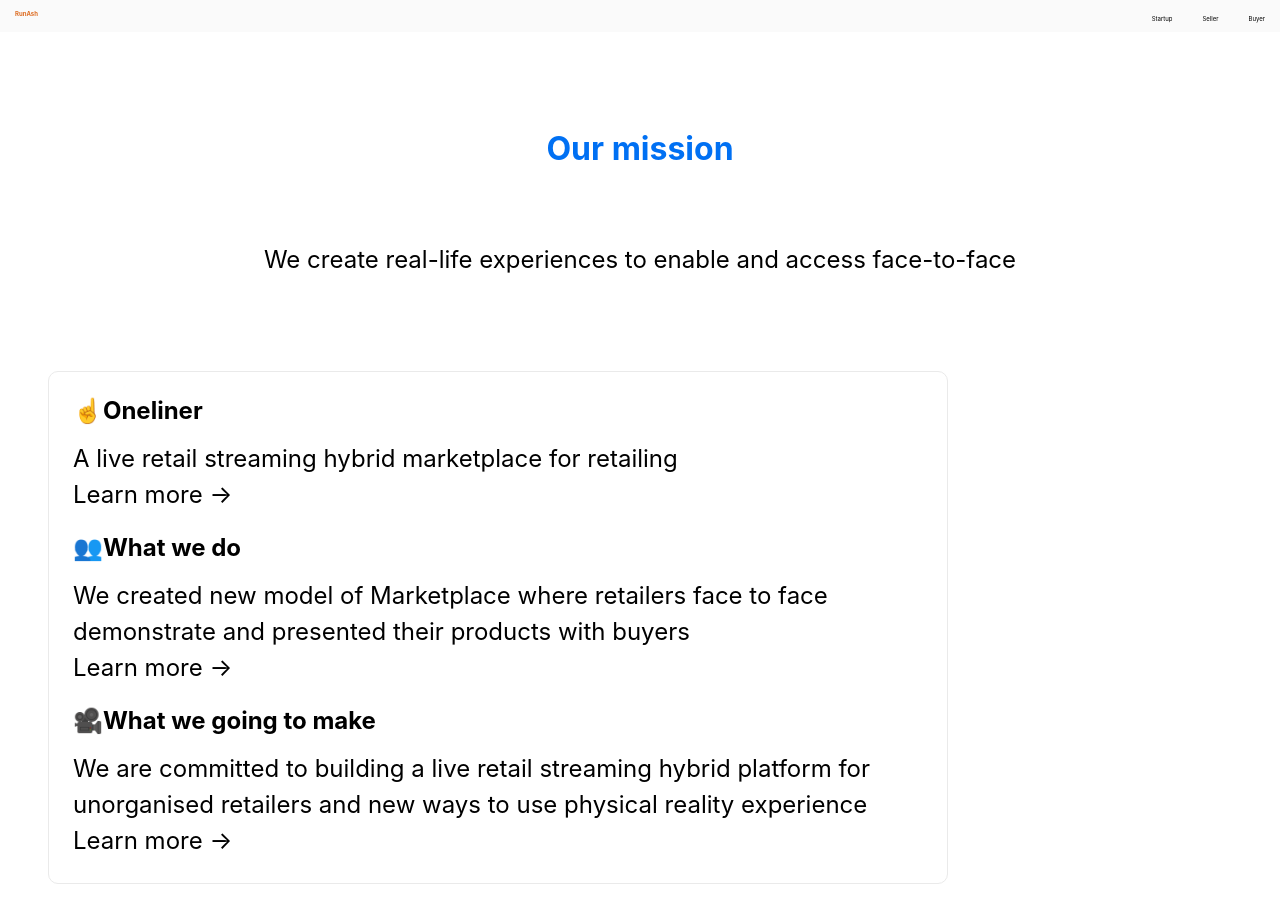
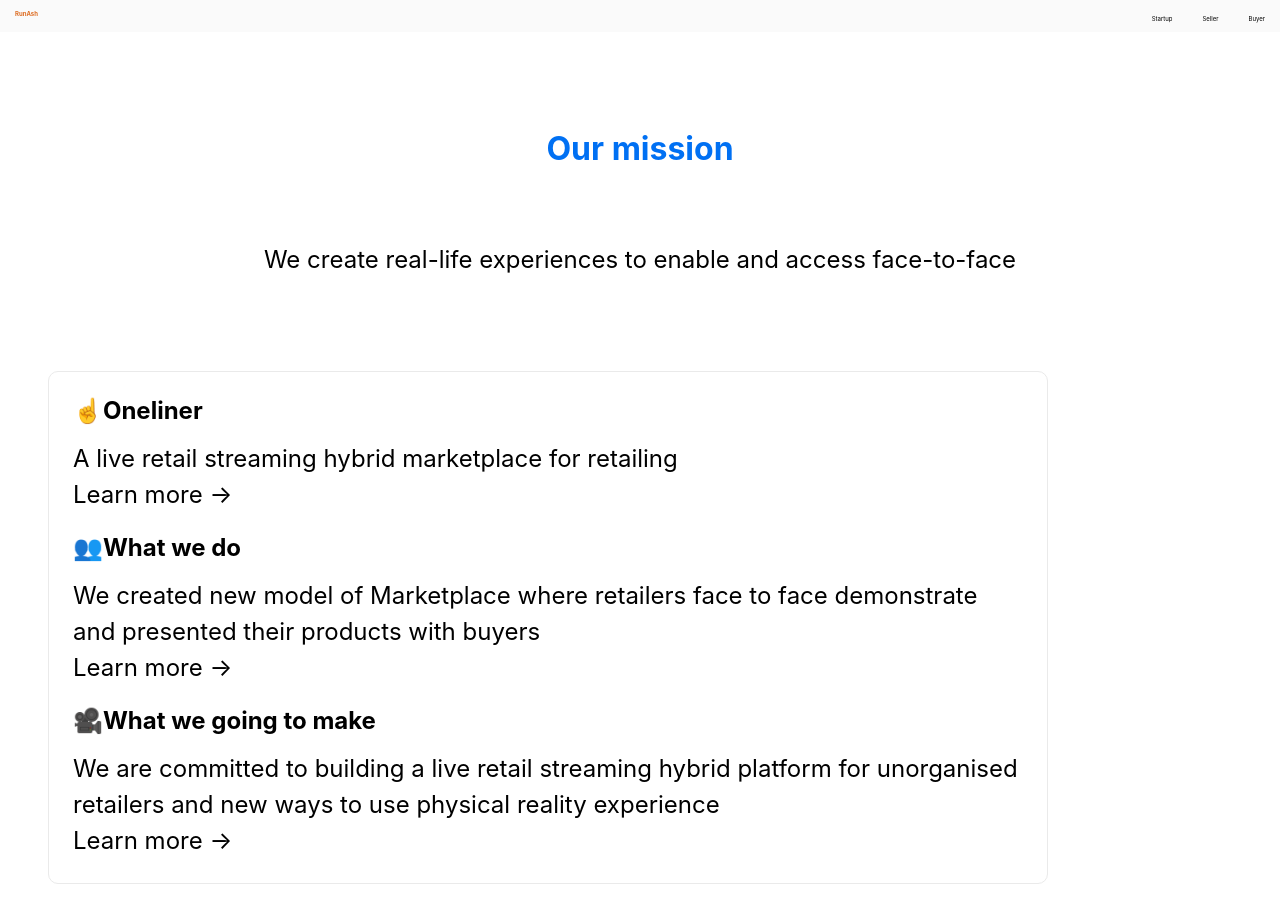
Before and after one commit to rammurmu/next, a Next.js app: page /about in a window 1280 px wide. Shown: the top 922 px of the page. Built offline with nearby package versions, Linux system fonts and the light colour scheme.

Commit message:
Update About.module.css

```diff
--- a/styles/About.module.css
+++ b/styles/About.module.css
@@ -85,8 +85,8 @@
   border: 1px solid #eaeaea;
   border-radius: 10px;
   transition: color 0.15s ease, border-color 0.15s ease;
-  max-width: 900px;
-  border-down: 1px solid #eaeaea;
+  max-width: 1000px;
+  border-divider: 1px solid #eaeaea;
 }
 
 .card:hover,
```
